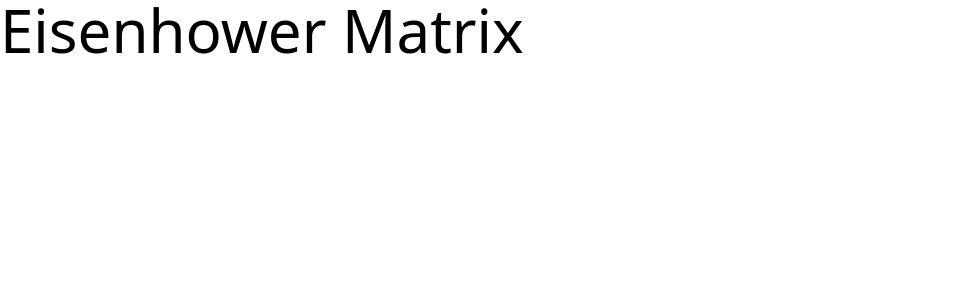
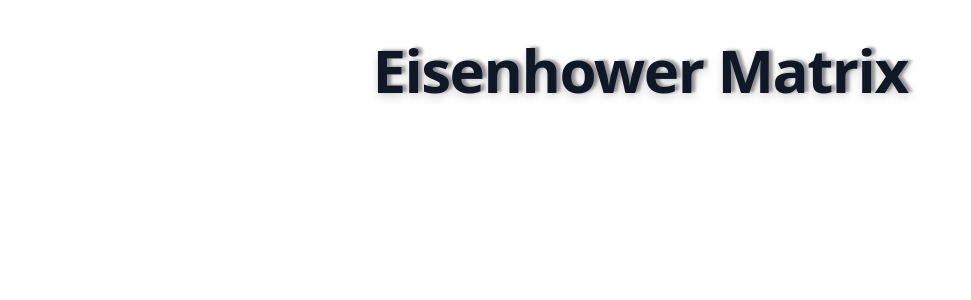
Before and after one commit to rodrigoanasco/EISENHOWER, a Next.js app in the folder eisenhower-matrix/: page / in a window 1280 px wide. Shown: the top 300 px of the page, without its empty margins (0-971 px from the left). Built offline with nearby package versions, Linux system fonts and the light colour scheme.

Commit message:
made title

```diff
--- a/eisenhower-matrix/src/app/globals.css
+++ b/eisenhower-matrix/src/app/globals.css
@@ -1,5 +1,7 @@
 @import "tailwindcss";
 
-.main-title{
-    @apply text-6xl;
+.main-title {
+  /*@apply text-6xl font-bold text-center text-gray-900 mt-10 mb-6; */
+  @apply text-6xl font-extrabold text-center tracking-tight text-gray-900 mt-10 mb-6 drop-shadow-lg;
+  text-shadow: 4px -1px 3px rgba(47, 44, 48, 0.459);
 }
```
